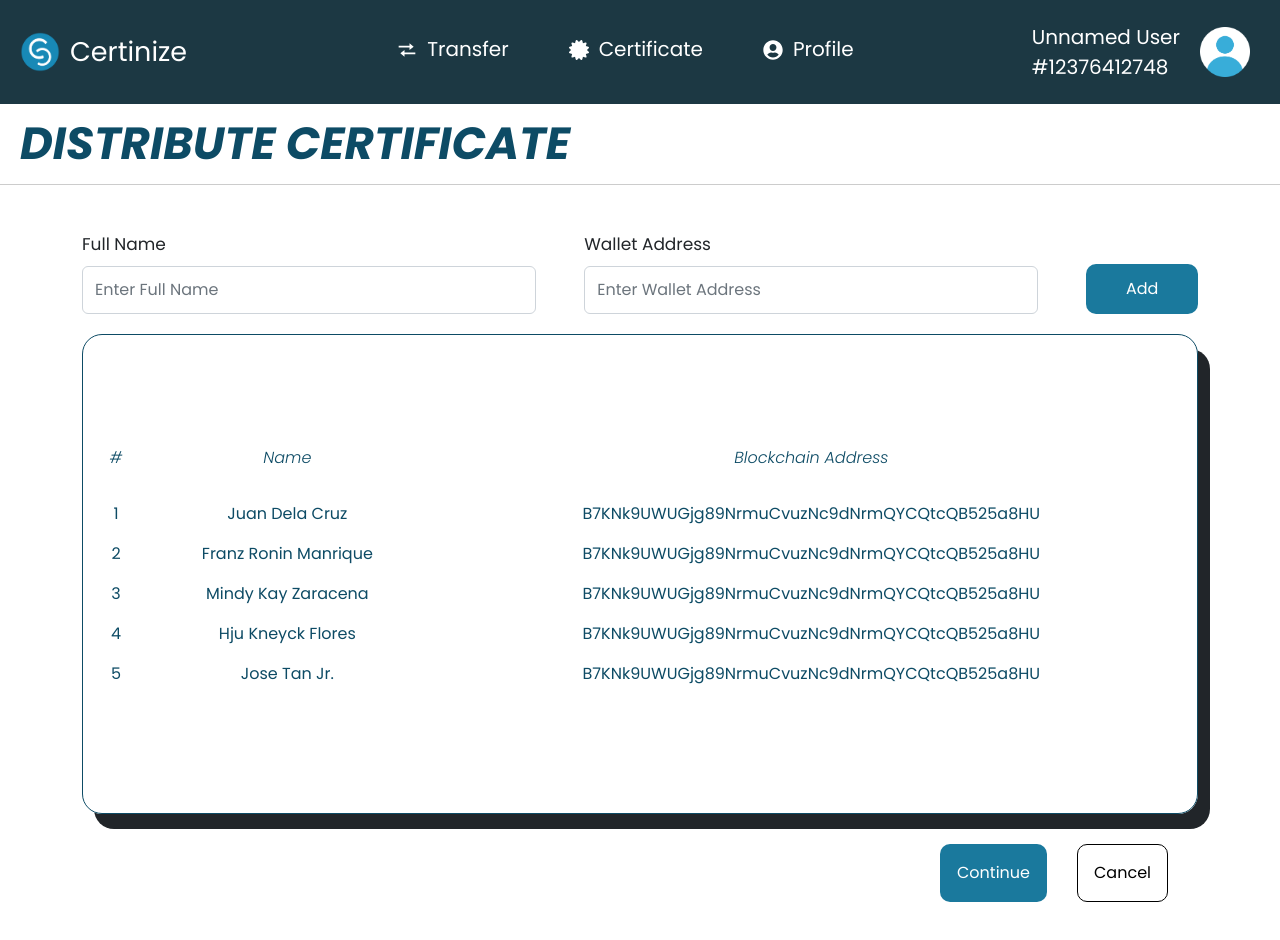
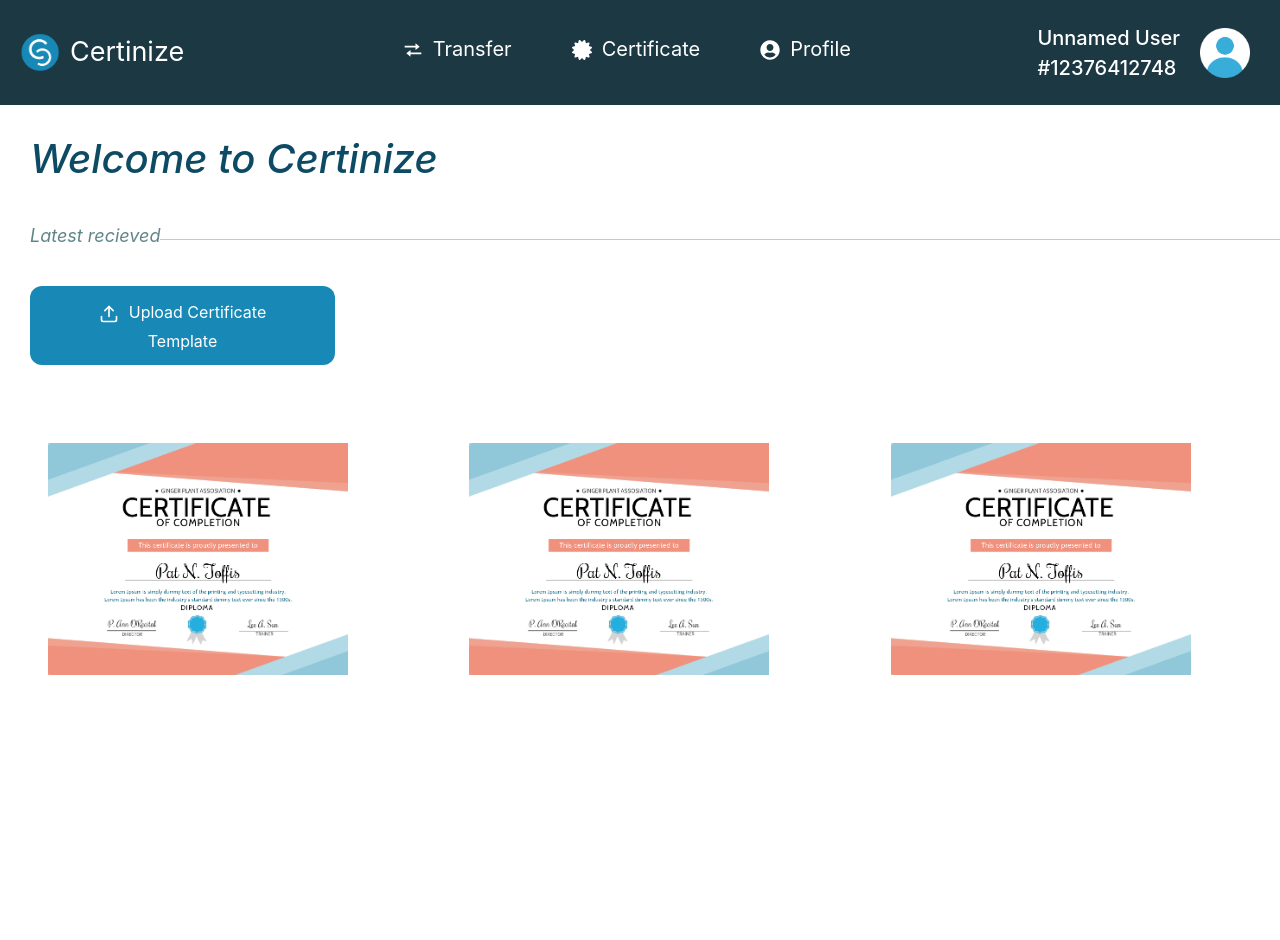
Before and after one commit to certinize/certinize-app, a React (Create React App) app: page / in a window 1280 px wide. Shown: the top 940 px of the page. Built offline with nearby package versions, Linux system fonts and the light colour scheme.

Commit message:
collection interface design

```diff
--- a/src/app/App.js
+++ b/src/app/App.js
@@ -1,12 +1,12 @@
 
 import "./App.css";
 import React from "react";
-import TransferFile from "../pages/Transfer/Transfer";
+import CollectionCertificate from "../pages/CollectionCertificate/CollectionCertificate";
 
 function App() {
   return (
     <>
-      <TransferFile/>
+      <CollectionCertificate/>
     </>
   );
 }
--- a/src/pages/CollectionCertificate/CollectionCertificate.css
+++ b/src/pages/CollectionCertificate/CollectionCertificate.css
@@ -21,7 +21,9 @@ h1{
 }
 
 .btn-container{
+    display: flex;
     padding: 30px;
+    align-items: center;
 }
 
 .upload{
@@ -32,7 +34,7 @@ h1{
 	padding: 10px 30px;
 	border-radius: 12px;
 	transition: .4s;
-    width: 30%;
+    width: 25%;
 }
 
 .upload:hover{
@@ -52,13 +54,14 @@ h1{
 .icon{
     font-size: 20px;
     margin-right: 10px;
+    margin-bottom: 5px;
 }
 
 .grid{
     padding: 6vh;
     display: grid;
     grid-template-columns: repeat(3, 1fr);
-    grid-template-rows: repeat(8);
+    grid-template-rows: repeat(4);
     grid-gap: 10vh;
 }
 
@@ -66,3 +69,49 @@ h1{
     height: auto;
     width: 300px;
 }
+/* .certi:hover{
+    height: auto;
+    transition: 1s;
+    width: 400px;
+    transform: scale(1.3);
+} */
+
+.certi-preview{
+    height: auto;
+    width: 65vh;
+}
+
+.thumbnail {
+    position: relative;
+    z-index: 0;
+  }
+
+  .thumbnail:hover {
+    background-color: transparent;
+  }
+
+  .thumbnail span {
+    /*CSS for enlarged image*/
+    position: absolute;
+    background-color: lightyellow;
+    padding: 5px;
+    left: -1000px;
+    border: 1px solid gray;
+    visibility: hidden;
+    color: black;
+    text-decoration: none;
+    transition: .5s;
+  }
+
+  .thumbnail span img {
+    /*CSS for enlarged image*/
+    border-width: 0;
+    padding: 2px;
+  }
+
+  .thumbnail:hover span {
+    /*CSS for enlarged image on hover*/
+    visibility: visible;
+    top: 0;
+    left: 1px; /*position where enlarged image should offset horizontally */
+  }
--- a/src/pages/CollectionCertificate/CollectionCertificate.js
+++ b/src/pages/CollectionCertificate/CollectionCertificate.js
@@ -15,17 +15,35 @@ const CollectionCertificate = () => {
         </div>
 
         <div className="btn-container">
-          <button className="upload" type="button"><FiUpload className="icon"/> Upload Certificate Template</button>
+          <button className="upload" type="button">
+            <FiUpload className="icon"/>
+            Upload Certificate Template
+          </button>
         </div>
 
         <div>
           <div className="grid">
-            <img className="certi" src="./img/certificate.jpg" alt="" />
-            <img className="certi" src="./img/certificate.jpg" alt="" />
-            <img className="certi" src="./img/certificate.jpg" alt="" />
-            <img className="certi" src="./img/certificate.jpg" alt="" />
-            <img className="certi" src="./img/certificate.jpg" alt="" />
-            <img className="certi" src="./img/certificate.jpg" alt="" />
+
+            <a className="thumbnail" href="#thumb">
+              <img className="certi" src="./img/certificate.jpg"/>
+              <span>
+                <img className="certi-preview" src="./img/certificate.jpg" />
+              </span>
+            </a>
+            <a className="thumbnail" href="#thumb">
+              <img className="certi" src="./img/certificate.jpg"/>
+              <span>
+                <img className="certi-preview" src="./img/certificate.jpg" />
+              </span>
+            </a>
+            <a className="thumbnail" href="#thumb">
+              <img className="certi" src="./img/certificate.jpg"/>
+              <span>
+                <img className="certi-preview" src="./img/certificate.jpg" />
+              </span>
+            </a>
+
+
           </div>
         </div>
   </>
```
